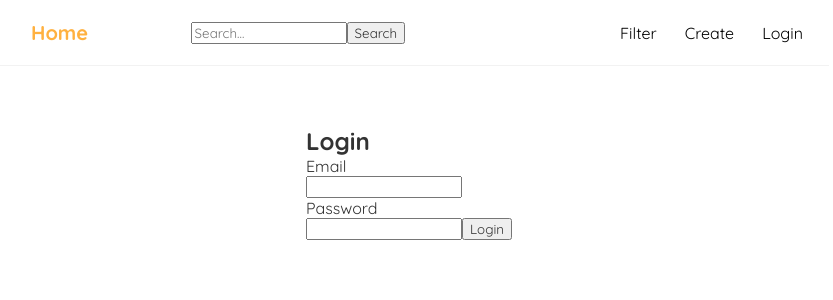
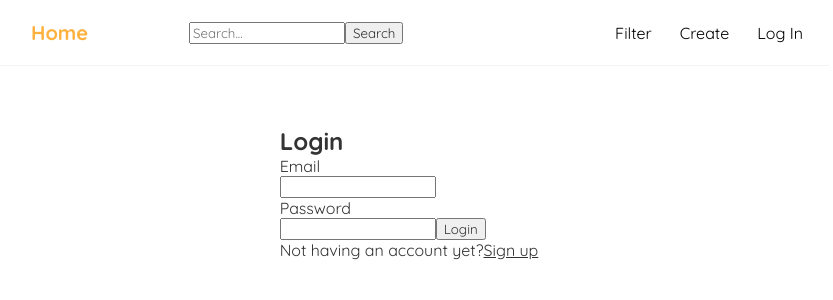
Before and after one commit to James-1723/DB_Management, a React (Create React App) app: page /login in a window 1280 px wide. Shown: the top 300 px of the page, without its empty margins (231-1064 px from the left). Built offline with nearby package versions, Linux system fonts and the light colour scheme.

Commit message:
login navigate and user page added

```diff
--- a/src/App.js
+++ b/src/App.js
@@ -6,6 +6,7 @@ import Navbar from './pages/Navbar.js';
 import NotFound from './pages/NotFound.js';
 import Login from './pages/Login.js';
 import Signup from './pages/Signup.js';
+import User from './pages/User.js';
 
 import './App.js';
 
@@ -21,6 +22,7 @@ function App() {
                   <Route path='/' element={<Home />} />
                   <Route path='/login' element={<Login />} />
                   <Route path='/sign-up' element={<Signup />} />
+                  <Route path='/user' element={<User />} />
                 </Routes>
               </div>
           </UserProvider>
--- a/src/pages/Login.js
+++ b/src/pages/Login.js
@@ -1,5 +1,5 @@
-import {useState} from 'react'
-import {useNavigate} from 'react-router-dom'
+import { useState } from 'react'
+import { useNavigate, Link } from 'react-router-dom'
 import { useUser } from '../context/UserContext.js'
 
 const Login = () => {
@@ -53,6 +53,11 @@ const Login = () => {
                 required
             ></input>
             <button onClick={submitLoginInput}>Login</button>
+            <br />
+            <span>
+                Not having an account yet?
+                <Link to="../sign-up">Sign up</Link>
+            </span>
         </div>
     );
 }
--- a/src/pages/Navbar.js
+++ b/src/pages/Navbar.js
@@ -1,6 +1,9 @@
 import { Link } from 'react-router-dom';
+import { useUser } from '../context/UserContext.js'
 import '../style/Navbar.css';
 const Navbar = () => {
+
+    const { user } = useUser();
 
     const handleSearch = (e) => {
         e.preventDefault();
@@ -18,7 +21,11 @@ const Navbar = () => {
             <div className="links">
                 <Link to='/'>Filter</Link>
                 <Link to='/'>Create</Link>
-                <Link to='/login'>Login</Link>
+                {
+                    user
+                    ? <Link to='/user'>Personal</Link>
+                    : <Link to='/login'>Log In</Link>
+                }
             </div>
         </nav>
     );
--- /dev/null
+++ b/src/pages/User.js
@@ -0,0 +1,14 @@
+import { useState } from 'react';
+import { useUser } from '../context/UserContext.js';
+
+const User = () => {
+    const {user , setUser} = useUser();
+    return (
+        <div>
+            <h2>Hello, {user.user_name} !</h2>
+            <p>This is your personal page</p>
+        </div>
+    );
+}
+
+export default User;
```
